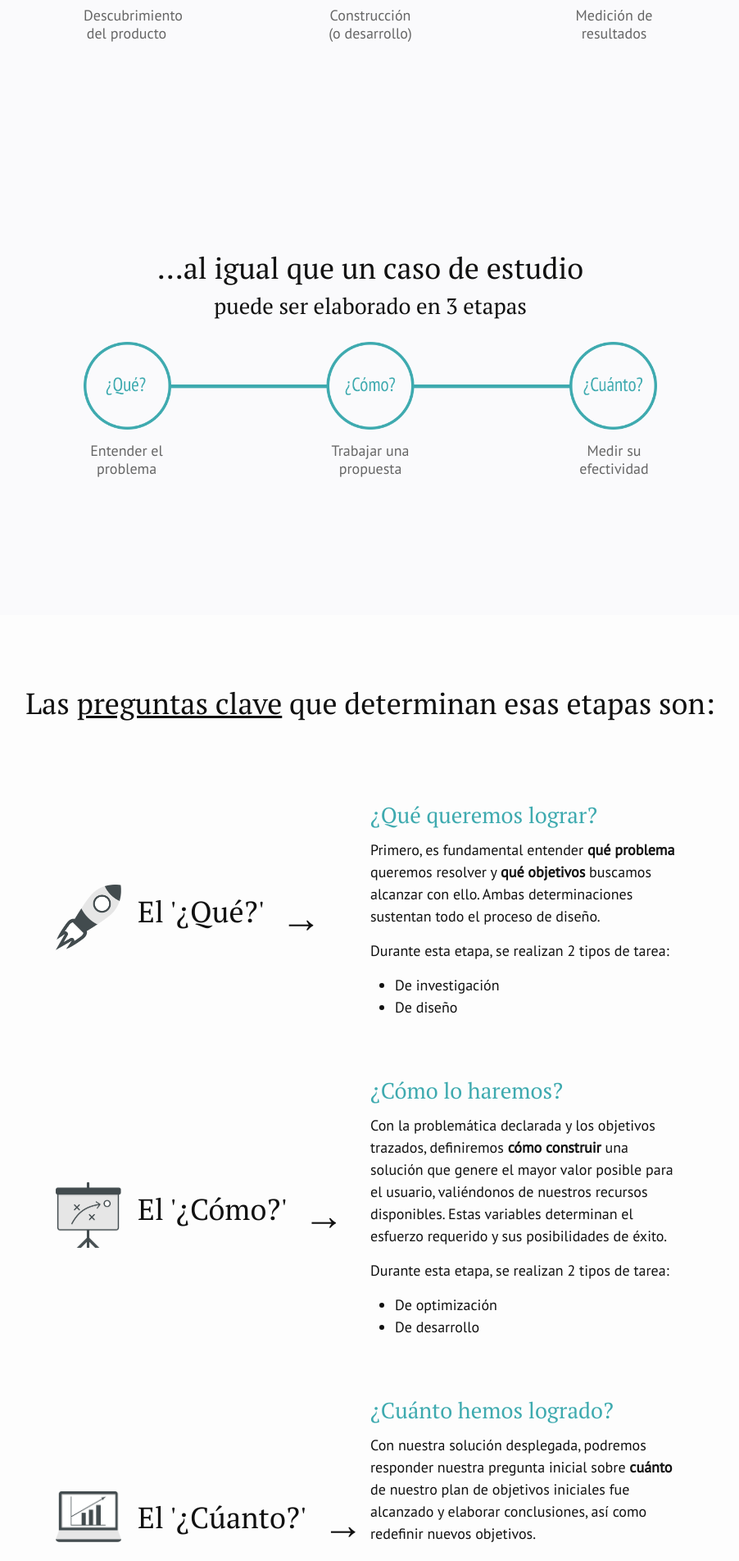
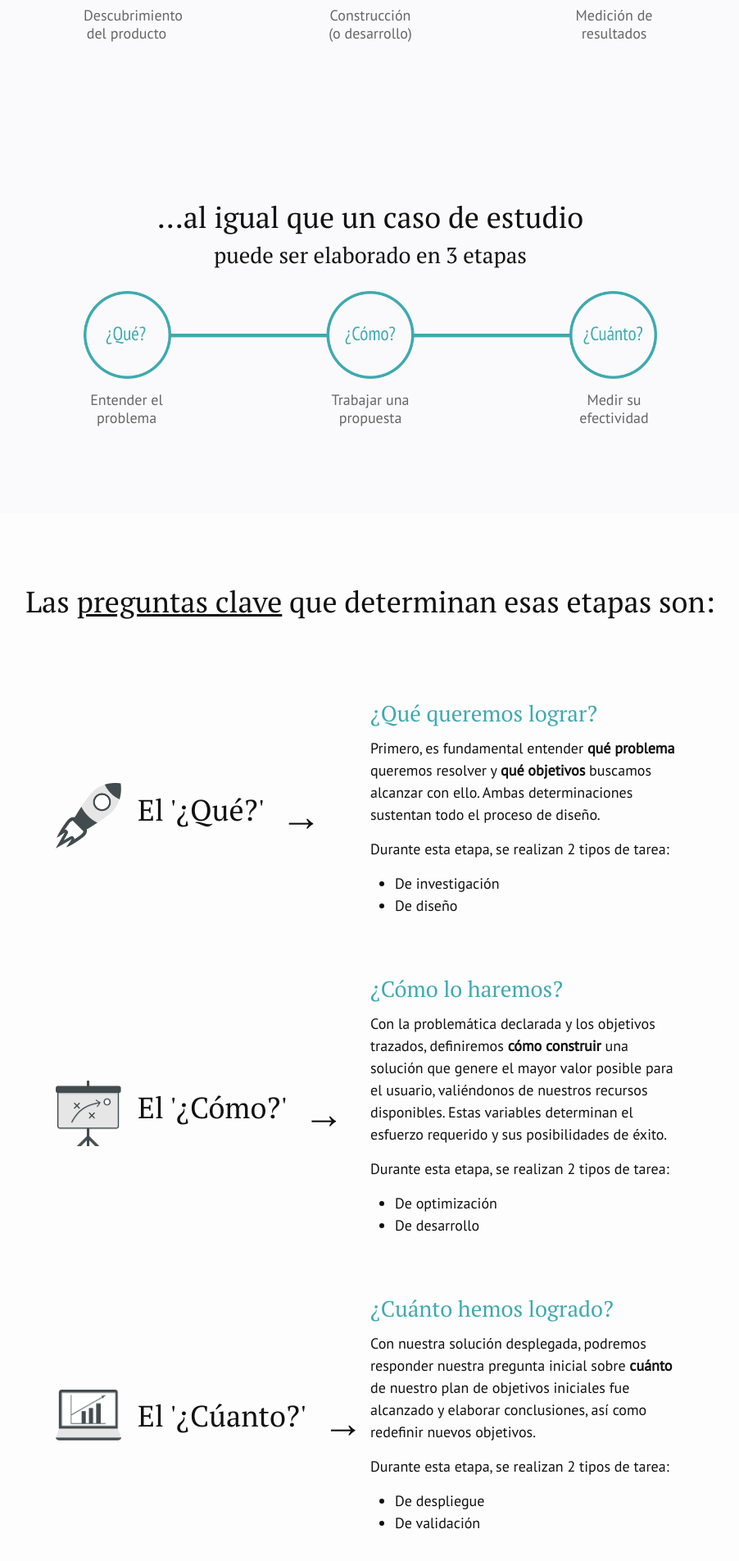
Before and after one commit to JPabloF/portfolio, a Jekyll site: the page built from index.md, in a window 1280 px wide. Shown: the part 1015-2919 px from the top of the page at 82% size, without its empty margins (188-1090 px from the left). Built offline with Jekyll 4.4.1, drawn with Linux system fonts in a browser that asks for light colours.

Commit message:
ajuste espaciado en step builder

```diff
--- a/_sass/minima/_layout.scss
+++ b/_sass/minima/_layout.scss
@@ -253,7 +253,6 @@
   display: flex;
   flex-direction: row;
   font-family: "PT Sans", sans-serif;
-  padding-bottom: 62px;
   margin: 0 auto;
   justify-content: space-between;
 }
```
